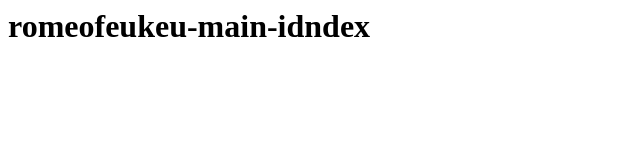
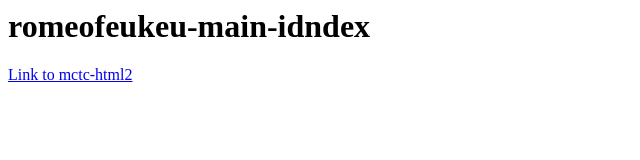
Before and after one commit to Merciseigneur236/Merciseigneur236.github.io, a plain HTML site: page index.html in a window 1280 px wide. Shown: the whole page, without its empty margins (0-640 px from the left). Drawn offline with Linux system fonts and the light colour scheme.

Commit message:
Update index.html

```diff
--- a/index.html
+++ b/index.html
@@ -1,2 +1,2 @@
 <h1>romeofeukeu-main-idndex</h1>
-<a href="/mctc-html2/"></a>
+<a href="/mctc-html2/">Link to mctc-html2</a>
```
